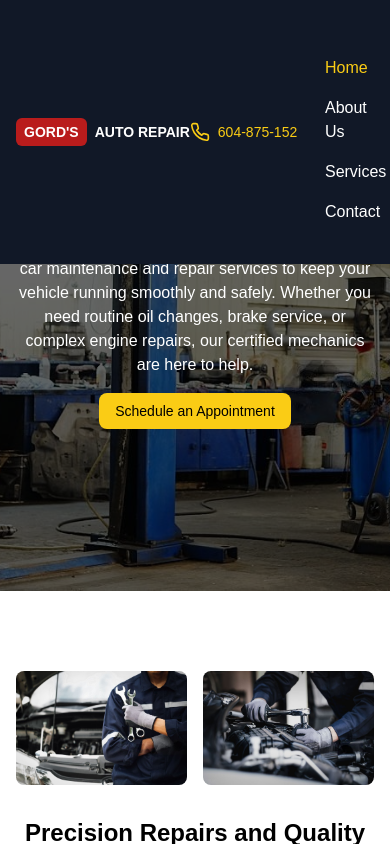
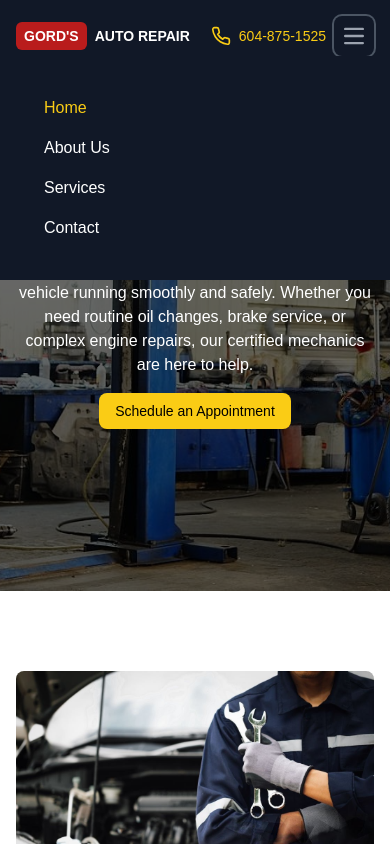
Before and after one commit to alextrieu/gords-auto, a Next.js app: page / in a window 390 px wide. Both pictures are taken after a click on the button "Open main menu". Shown: the top 844 px of the page. Built offline with nearby package versions, Linux system fonts and the light colour scheme.

Commit message:
updated menu

```diff
--- a/components/car-repair-landing.tsx
+++ b/components/car-repair-landing.tsx
@@ -46,7 +46,7 @@ export function CarRepairLanding() {
             : "bg-transparent text-white"
         }`}
       >
-        <div className="max-w-screen-xl flex items-center justify-between mx-auto p-4">
+        <div className="max-w-screen-xl flex flex-wrap items-center justify-between mx-auto p-4">
           <a
             href="/"
             className="flex items-center space-x-3 rtl:space-x-reverse flex-shrink-0"
@@ -96,11 +96,11 @@ export function CarRepairLanding() {
 
           <div
             className={`${
-              isMenuOpen ? "block bg-gray-900" : "hidden"
-            } w-full md:flex md:w-auto md:order-1`}
+              isMenuOpen ? "flex flex-col bg-gray-900" : "hidden"
+            } w-full md:flex md:w-auto md:order-1 transition-colors duration-300`}
             id="navbar-sticky"
           >
-            <ul className="flex flex-col p-4 md:p-0 mt-4 font-medium  rounded-lg md:space-x-8 rtl:space-x-reverse md:flex-row md:mt-0 md:border-0">
+            <ul className="flex flex-col md:flex-row md:space-x-8 font-medium p-4 md:p-0 mt-4 rounded-lg md:mt-0 md:border-0 rtl:space-x-reverse">
               <li>
                 <Link
                   href="#home"
@@ -137,6 +137,7 @@ export function CarRepairLanding() {
           </div>
         </div>
       </nav>
+
       {/* Hero Section */}
       <section
         id="home"
@@ -177,27 +178,26 @@ export function CarRepairLanding() {
       {/* Experience Section */}
       <section id="about" className="py-16 container mx-auto px-4 pt-20 pb-20">
         <div className="grid md:grid-cols-2 gap-8 items-center">
-          <div className="grid grid-cols-2 gap-4">
+          <div className="grid grid-cols-1 md:grid-cols-2 gap-4">
             <Image
               src="/mechanic.png"
               alt="Car service"
               width={300}
               height={400}
-              className="rounded-lg"
+              className="rounded-lg w-full"
             />
             <Image
               src="/hero image.png"
               alt="Car repair"
               width={300}
               height={400}
-              className="rounded-lg"
+              className="rounded-lg hidden md:block"
             />
           </div>
           <div className="space-y-4 text-center md:text-left">
             <h2 className="text-2xl md:text-3xl font-bold">
               Precision Repairs and Quality Care
             </h2>
-
             <p className="text-neutral-500 dark:text-neutral-400">
               With years of experience and a commitment to excellence,
               Gord&apos;s Auto Repair is your go-to choice for reliable and
@@ -213,6 +213,7 @@ export function CarRepairLanding() {
           </div>
         </div>
       </section>
+
       {/* Services Section */}
       <section id="services" className="py-16 bg-gray-50 pt-20">
         <div className="container mx-auto px-4">
```
